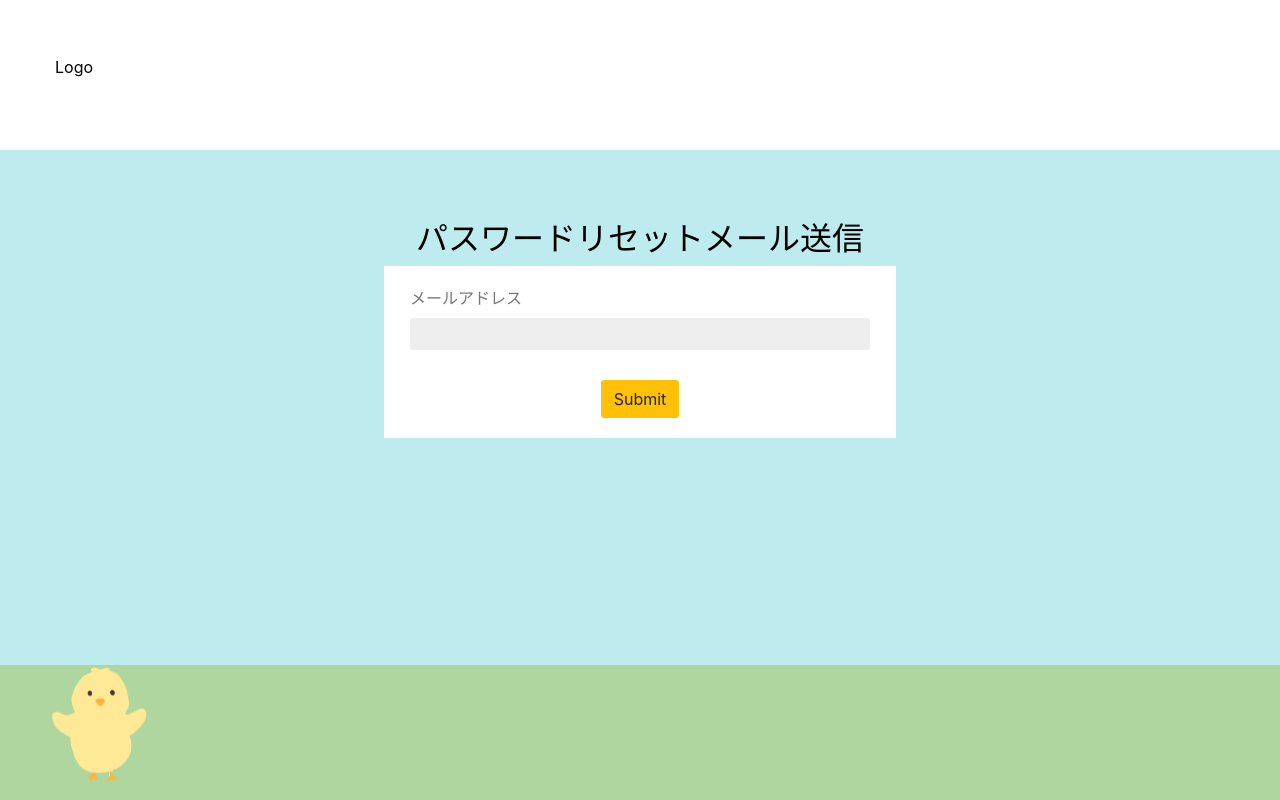
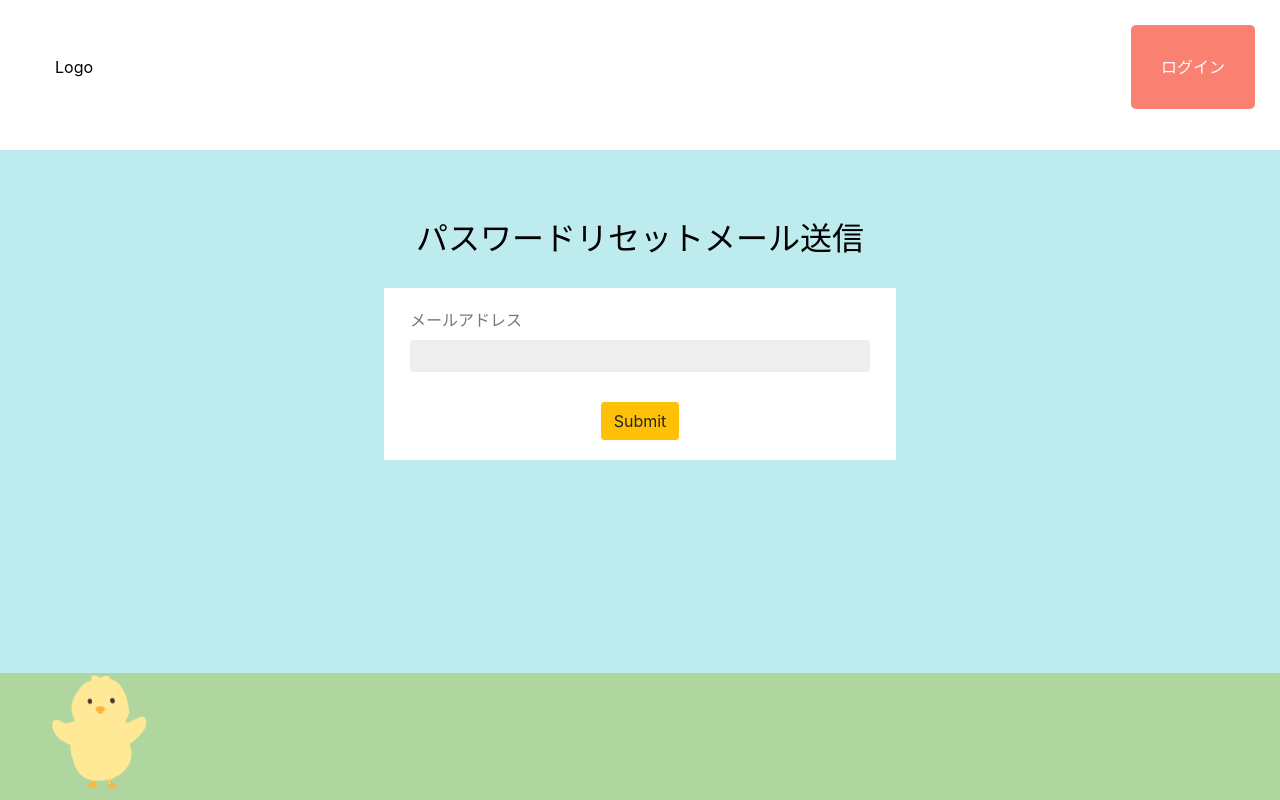
Before and after one commit to omochi8h/codegym_s4, a Django app: page /password_reset/ in a window 1280 px wide. Run offline with Django 3.2, Linux system fonts and the light colour scheme; parts of the project's set-up code (start-up, migrations or seed data) failed here and were passed over; some libraries are stand-ins or nearby versions.

Commit message:
hirai_1023_1738

```diff
--- a/help_app/templates/base.html
+++ b/help_app/templates/base.html
@@ -36,7 +36,7 @@
 	        </ul>
         </nav>
 
-        <h2 style="text-align:center;margin-top:70px;" >{% block h2 %}{% endblock %}</h2>
+        <h2 style="text-align:center;margin-top:70px;margin-bottom:30px;" >{% block h2 %}{% endblock %}</h2>
         <main>
 
         {% block main %}
--- a/help_app/templates/registration/password_reset_form.html
+++ b/help_app/templates/registration/password_reset_form.html
@@ -3,6 +3,10 @@
 {% load static %}
 {% block head %}
 <link rel="stylesheet" href="{% static 'css/password.css' %}"/>
+{% endblock %}
+
+{% block link %}
+<li><a href="{% url 'login' %}">ログイン</a></li>
 {% endblock %}
 
 {% block h2 %}パスワードリセットメール送信{% endblock %}
--- a/static/css/childstyle.css
+++ b/static/css/childstyle.css
@@ -13,7 +13,7 @@ min-height: 100vh;
 /*header*/
 nav{
 	background:white;
-	min-height:12vh;
+	min-height:5vh;
 }
 
 .main-nav {
@@ -228,5 +228,6 @@ input[name="tab_item"] {
 
 .grass{
 background-color: #B0D69F;
-height :2vh;
+height :1vh;
+z-index:2;
 }
--- a/static/css/childstyle_mobile.css
+++ b/static/css/childstyle_mobile.css
@@ -23,5 +23,6 @@ nav{
 }
 
 main{
-margin:0 10px;
+margin:0 10px 10px 20px;
+
 }
```
